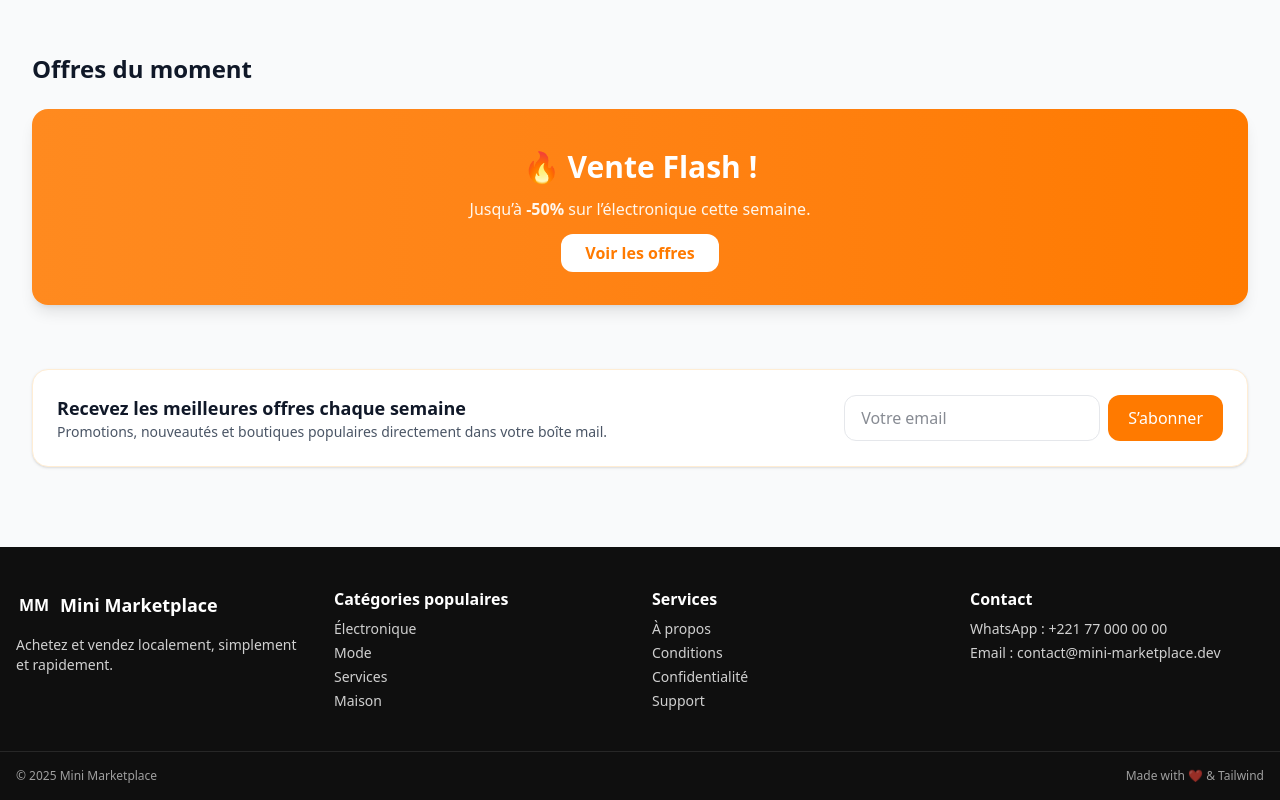
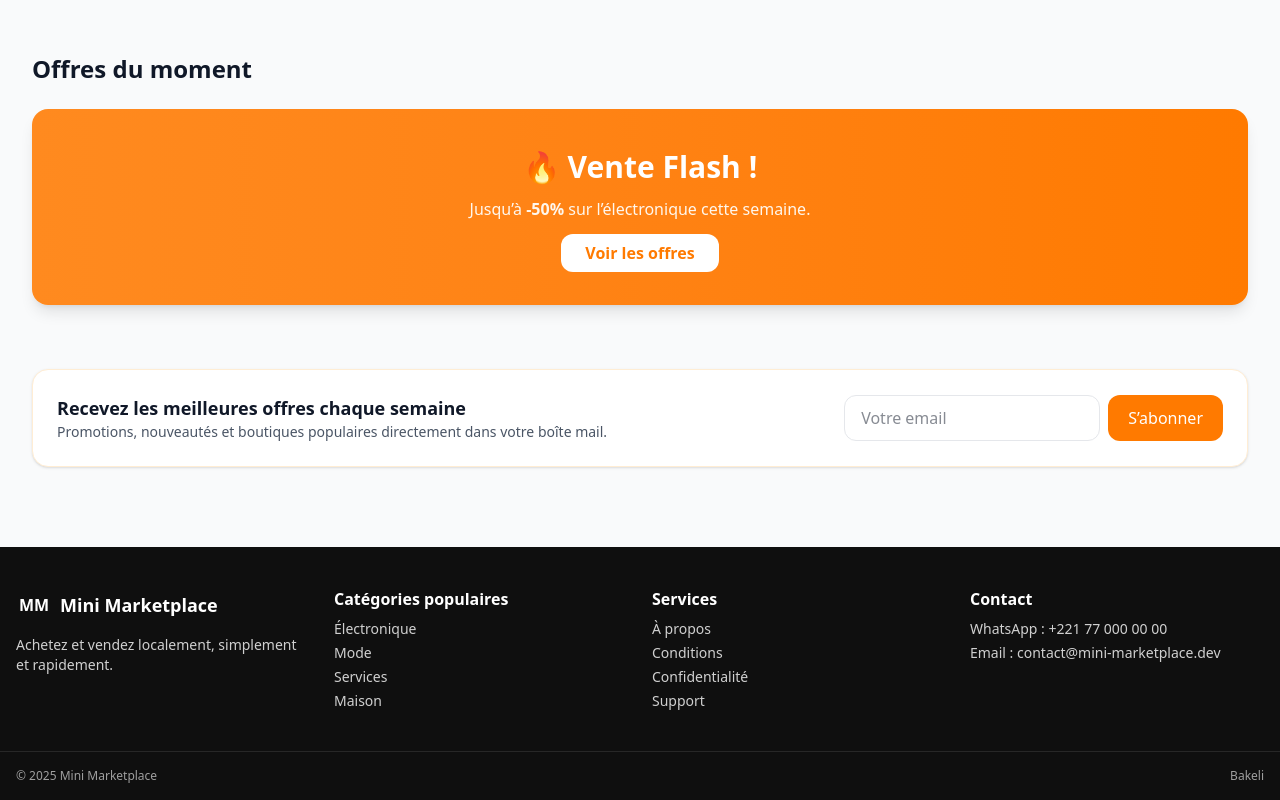
Before and after one commit to antaseck27/Market-mini, a React (Vite) app: page / in a window 1280 px wide. Shown: the part 1819-2619 px from the top of the page. Built offline with nearby package versions, Linux system fonts and the light colour scheme.

Commit message:
modification home 18/10/2025

```diff
--- a/src/components/Footer.jsx
+++ b/src/components/Footer.jsx
@@ -32,7 +32,7 @@ export default function Footer(){
         <div className="border-t border-white/10">
           <div className="max-w-7xl mx-auto px-4 py-4 text-xs text-white/60 flex items-center justify-between">
             <span>© {new Date().getFullYear()} Mini Marketplace</span>
-            <span>Made with ❤️ & Tailwind</span>
+            <span>Bakeli</span>
           </div>
         </div>
       </footer>
```
